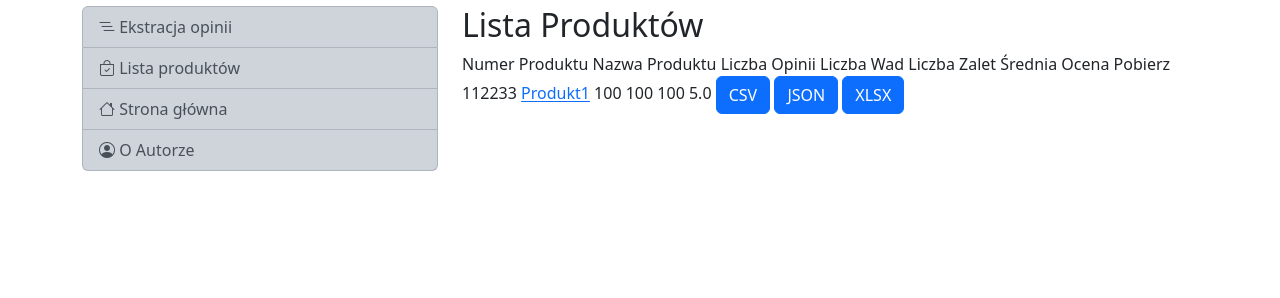
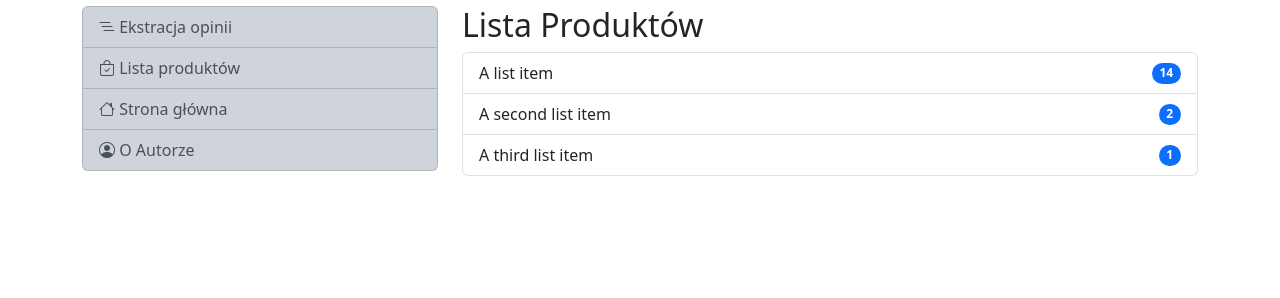
Before and after one commit to BartlomiejPoznanski/CeneoWebScraper, a Flask app: template app/templates/products_list.html in a window 1280 px wide. Shown: the part 50-348 px from the top of the page. Run offline with Flask 3, Linux system fonts and the light colour scheme; the template is opened without the code that fills it, so the values that code supplies are empty; some libraries are stand-ins or nearby versions.

Commit message:
2023-06-14 BP fix

```diff
--- a/app/templates/extraction.html
+++ b/app/templates/extraction.html
@@ -3,7 +3,7 @@
 {% block content %}
 <form method="POST" action="{{url_for('extraction')}}">
     <div class="col-9">
-        <input class="form-control" type="text" input="product_code" required id="product_code" placeholder="Wpisz numer produktu">
+        <input class="form-control" type="text" input="product_code" required id="product_code" placeholder="Wpisz numer produktu" class="form-control" aria-describedby="passwordHelpInline">
     </div>
     <div class="col-3">
         <button type="submit" class="btn btn-primary">Potwierdź</button>
--- a/app/templates/products_list.html
+++ b/app/templates/products_list.html
@@ -1,32 +1,18 @@
 {% extends 'base.html' %}
 {% block title %}Lista Produktów {% endblock %}
 {% block content %}
-<table id='opinions'></table>
-                    <thead>
-                      <tr>
-                        <th scope="col">Numer Produktu</th>
-                        <th scope="col">Nazwa Produktu</th>
-                        <th scope="col">Liczba Opinii</th>
-                        <th scope="col">Liczba Wad</th>
-                        <th scope="col">Liczba Zalet</th>
-                        <th scope="col">Średnia Ocena</th>
-                        <th scope="col">Pobierz</th>
-                      </tr>
-                    </thead>
-                    <tbody>
-                      <tr>
-                        <th scope="row">112233</th>
-                        <td>
-                            <a href="product_site.html" >Produkt1</a>
-                        </td>
-                        <td>100</td>
-                        <td>100</td>
-                        <td>100</td>
-                        <td>5.0</td>
-                        <td>
-                            <button type="button" class="btn btn-primary">CSV</button>
-                            <button type="button" class="btn btn-primary">JSON</button>
-                            <button type="button" class="btn btn-primary">XLSX</button>
-                        </td>
-                      </tbody>
+<ul class="list-group">
+  <li class="list-group-item d-flex justify-content-between align-items-center">
+      A list item
+      <span class="badge bg-primary rounded-pill">14</span>
+  </li>
+  <li class="list-group-item d-flex justify-content-between align-items-center">
+      A second list item
+      <span class="badge bg-primary rounded-pill">2</span>
+  </li>
+  <li class="list-group-item d-flex justify-content-between align-items-center">
+      A third list item
+      <span class="badge bg-primary rounded-pill">1</span>
+  </li>
+</ul>
  {% endblock %}
```
Also changed, not shown: app/routes.py (+38 -11 lines), app/templates/product_site.html (+7 -1 lines), app/utils.py (+25 -14 lines).
